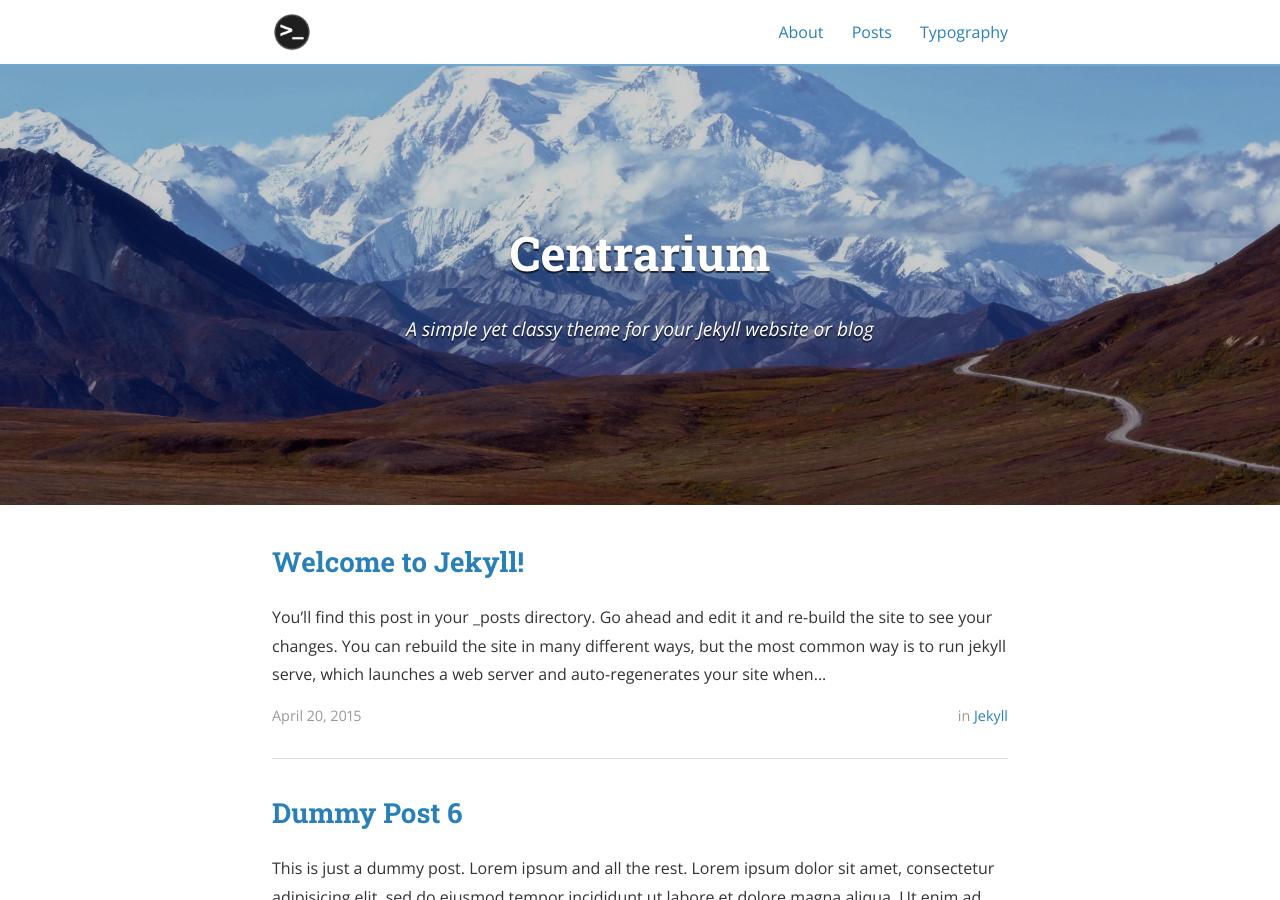
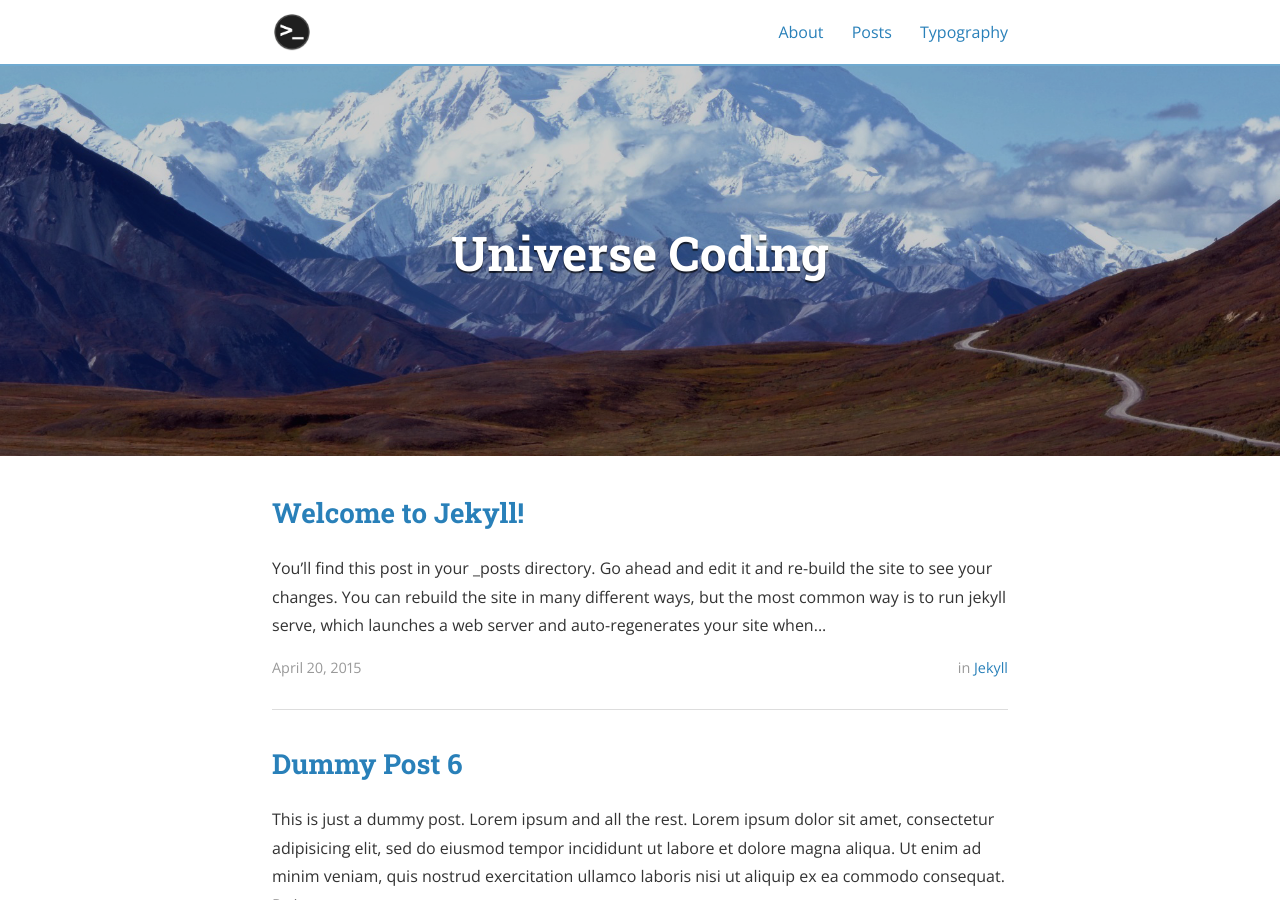
Before and after one commit to kyuwonism/kyuwonism.github.io, a Jekyll site: the page built from index.html, in a window 1280 px wide and 900 px high. Built offline with Jekyll 4.4.1, drawn with Linux system fonts in a browser that asks for light colours; nearby versions of some CDN libraries; the list of posts is cut into pages by our own code; some of the changed text lies outside the part shown.

Commit message:
Update _config.yml

```diff
--- a/_config.yml
+++ b/_config.yml
@@ -9,10 +9,10 @@ exclude:
   - "/vendor/"
 
 # Site settings
-title: Centrarium
-subtitle: "A simple yet classy theme for your Jekyll website or blog"
-email: blcentra@gmail.com
-name: Ben Centra
+title: Universe Coding
+subtitle: ""
+email: kimroot@kakao.com
+name: Kimroot
 description: >
   A simple yet classy theme for your Jekyll website or blog.
 # Base URL of site (i.e. /blog). It should always start with a slash,
```
